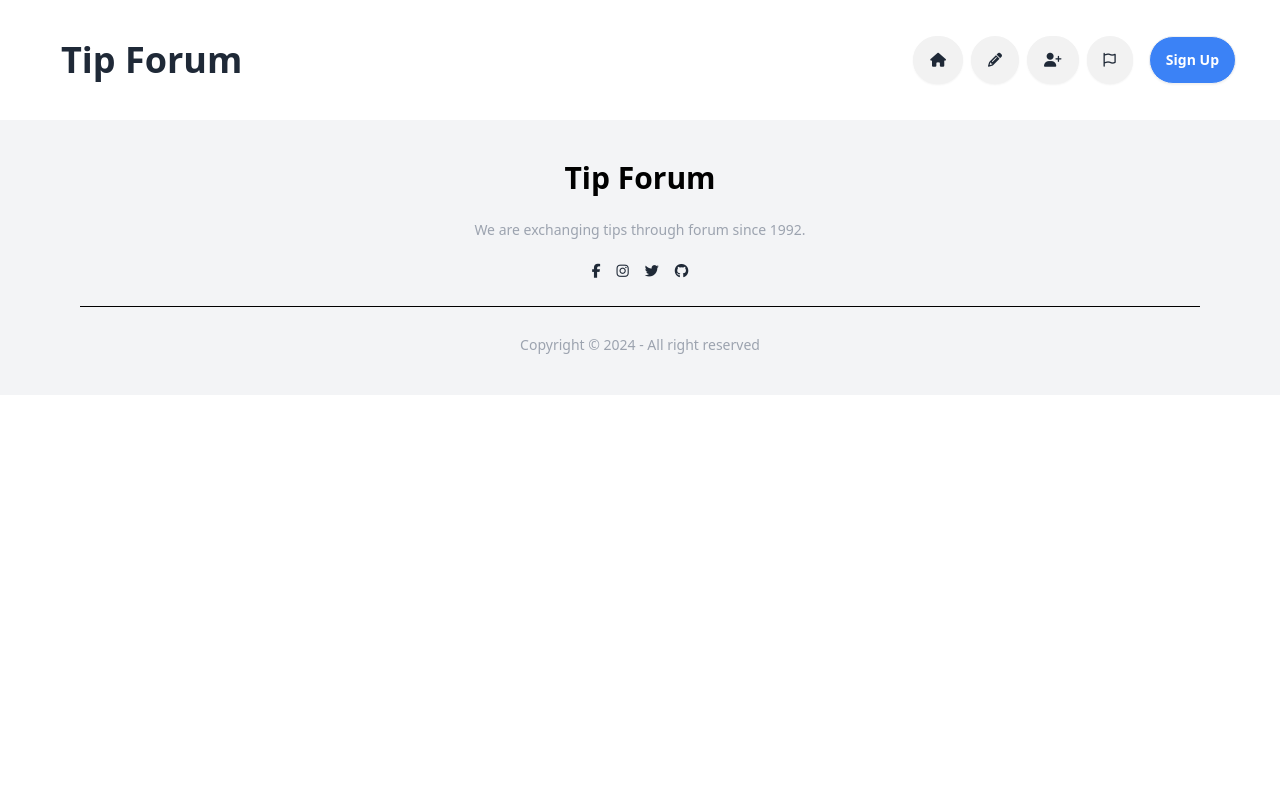
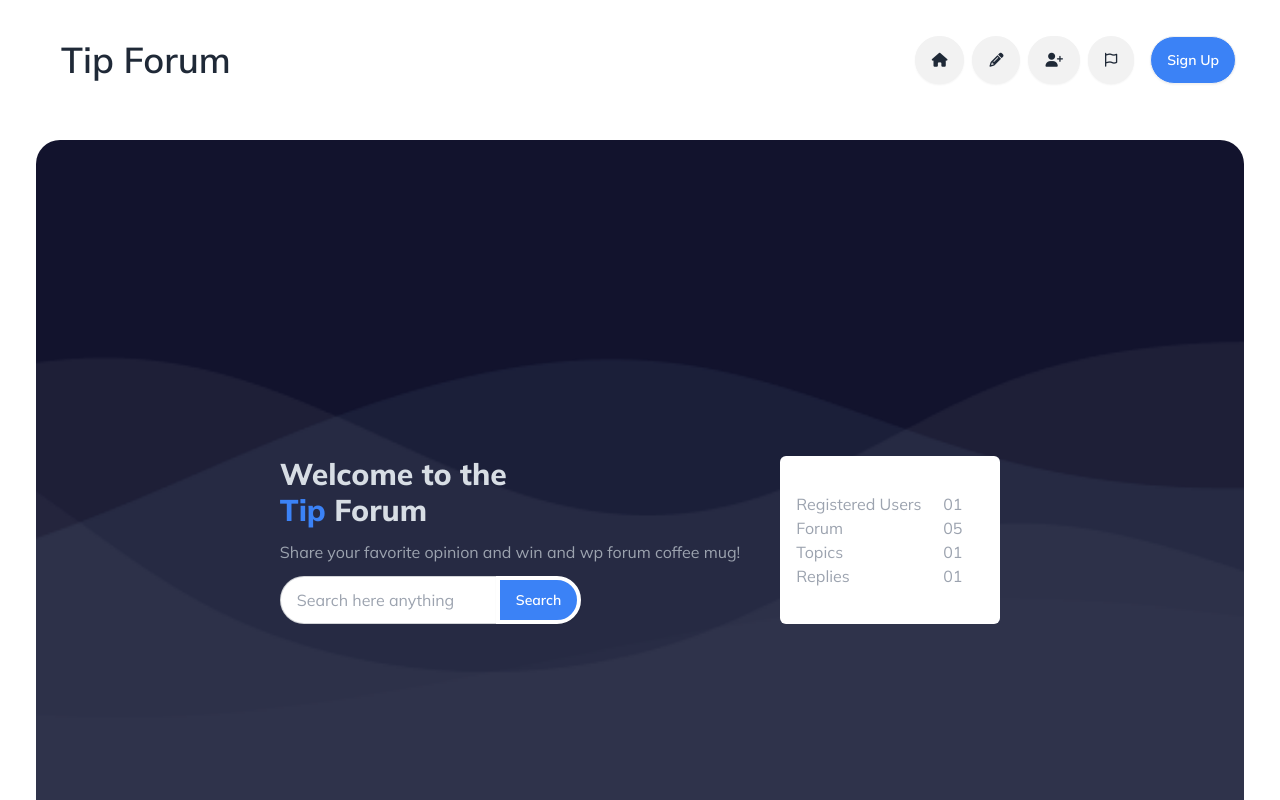
Before and after one commit to shahadathhs/tip-exchange-forum, a plain HTML site: page index.html in a window 1280 px wide. Shown: the top 800 px of the page. Drawn offline with nearby package versions, Linux system fonts and the light colour scheme.

Commit message:
banner section completed

```diff
--- a/index.html
+++ b/index.html
@@ -18,7 +18,7 @@
   <link href="https://fonts.googleapis.com/css2?family=Mulish:ital,wght@0,200..1000;1,200..1000&display=swap" rel="stylesheet">
 </head>
 <!-- head section end -->
-<body>
+<body class="mulish-font">
   <!-- header section started -->
   <header>
     <!-- navbar section -->
@@ -68,8 +68,32 @@
       </div>
     </nav>
     <!-- banner section -->
-    <section>
-
+    <section class="mx-3 lg:mx-9 my-5 bg-[#12132D] rounded-3xl items-center">
+      <div class=" hero min-h-screen bg-no-repeat rounded-3xl" style="background-image: url(images/bgbanner.png);">
+        <div class="hero-content text-neutral-content">
+          <div class="flex flex-col lg:flex-row justify-between gap-10 p-2 lg:p-4">
+            <div class="space-y-3">
+              <h3 class="text-3xl font-extrabold">Welcome to the <br> <span class="text-blue-500">Tip</span> Forum</h3>
+              <p class="text-gray-400">Share your favorite opinion and win and wp forum coffee mug!</p>
+              <div class="join max-w-14 lg:max-w-full">
+                <input id="search-input" class="input input-bordered join-item rounded-full" placeholder="Search here anything"/>
+                <button id="search-btn" class="btn join-item bg-blue-500 text-white rounded-full border-white border-solid border-4 mx-auto">Search</button>
+              </div>
+            </div>
+            <div class="bg-white p-4 grid grid-cols-3 text-center text-gray-400 rounded-md items-center">
+                <div class="col-span-2 text-left">
+                  Registered Users <br>
+                  Forum <br>
+                  Topics <br>
+                  Replies
+                </div>
+                <div class="col-span-1">
+                  01 <br> 05 <br> 01 <br> 01
+                </div>
+            </div>
+          </div>
+        </div>
+      </div>
     </section>
   </header>
   <!-- header section ended -->
--- a/style.css
+++ b/style.css
@@ -1,6 +1,6 @@
 /* google fonts style */
 
-.mulish.font {
+.mulish-font {
   font-family: "Mulish", sans-serif;
   font-optical-sizing: auto;
   font-style: normal;
```
